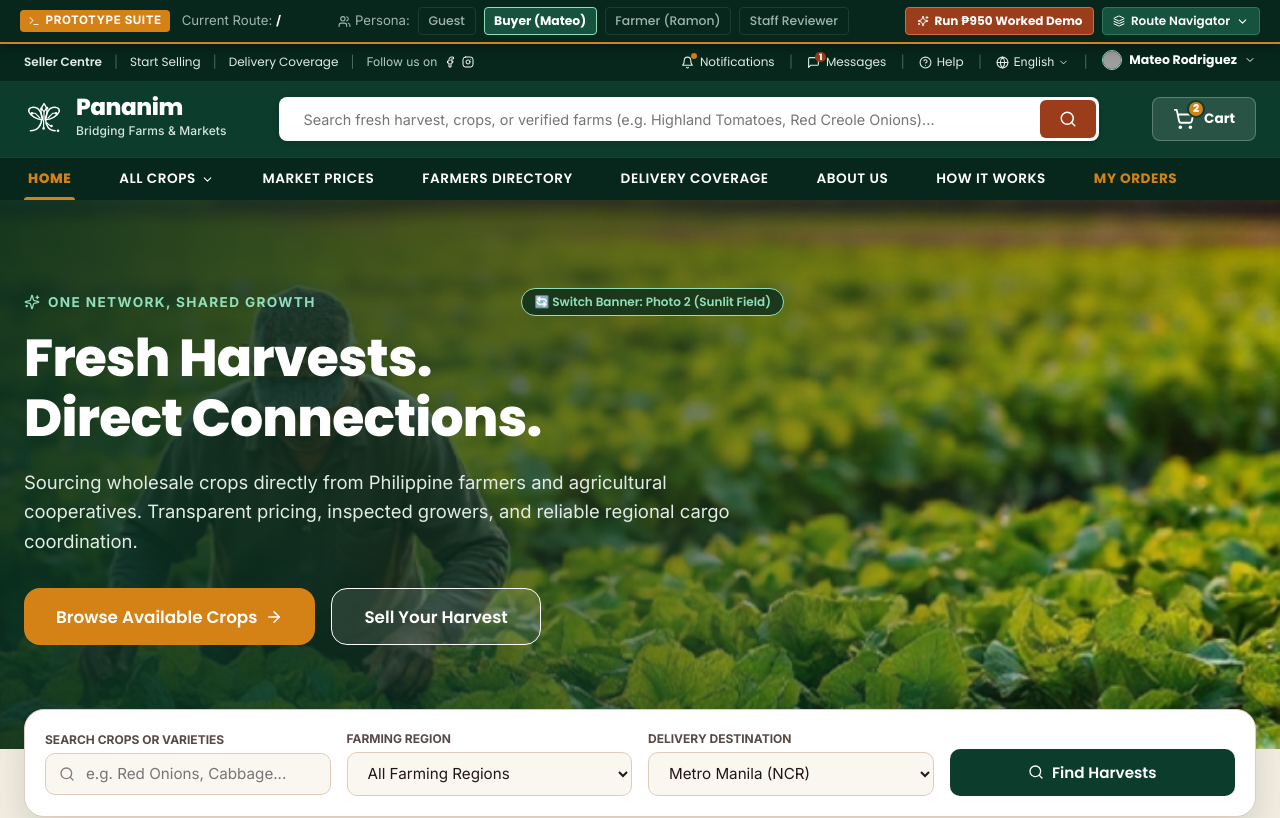
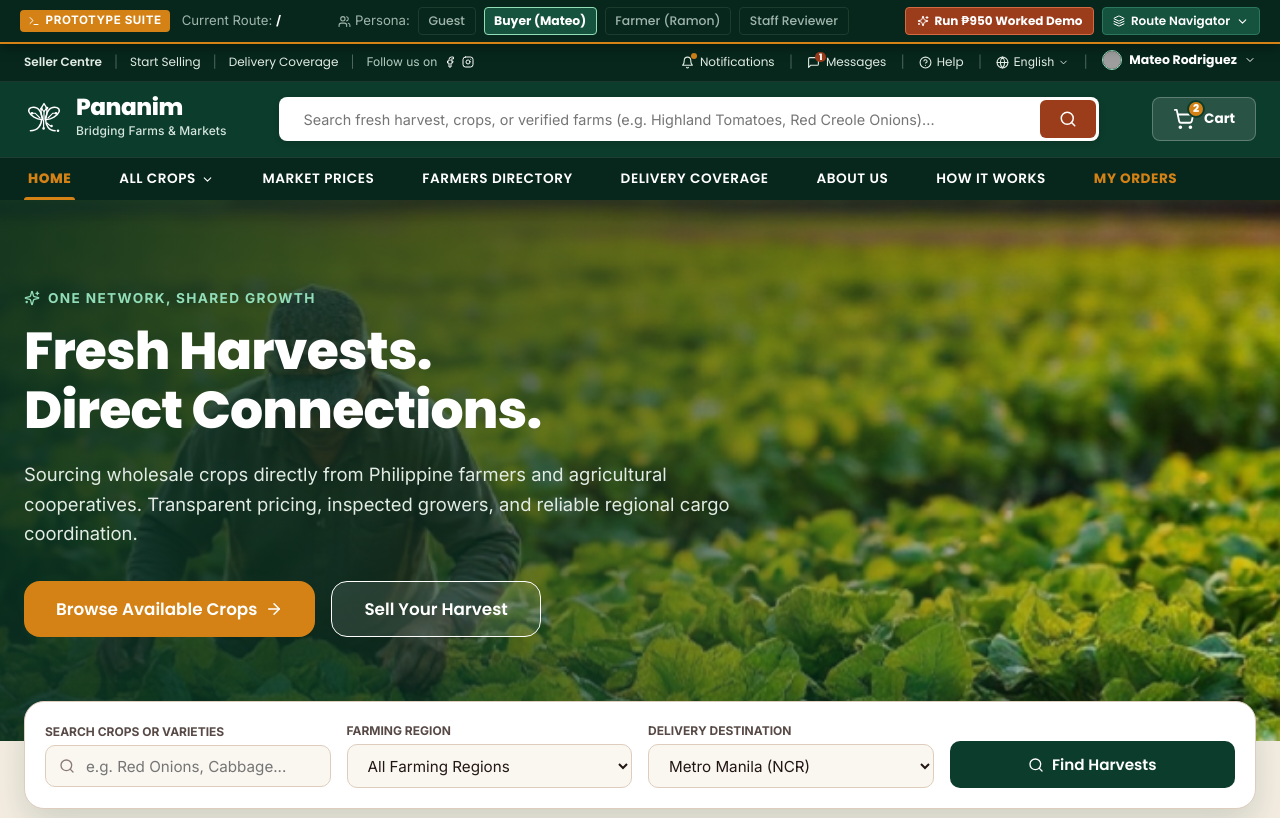
Before and after one commit to mhaithan-lee/pananim, a React (Vite) app: page / in a window 1280 px wide. Shown: the top 818 px of the page. Built offline with nearby package versions, Linux system fonts and the light colour scheme; grey boxes are pictures that could not be loaded.

Commit message:
fix: remove Switch Banner button from hero section

```diff
--- a/src/pages/HomePage.tsx
+++ b/src/pages/HomePage.tsx
@@ -38,7 +38,7 @@ export const HomePage: React.FC<HomePageProps> = ({
   const [searchQuery, setSearchQuery] = useState('');
   const [selectedLocation, setSelectedLocation] = useState('All Locations');
   const [faqOpenIndex, setFaqOpenIndex] = useState<number | null>(null);
-  const [heroPhoto, setHeroPhoto] = useState<'/images/hero-farmer-sunlit.png' | '/images/hero-farmer-basket.png'>('/images/hero-farmer-sunlit.png');
+  const heroPhoto = '/images/hero-farmer-sunlit.png';
   const [selectedReviewPhoto, setSelectedReviewPhoto] = useState<string | null>(null);
 
   const featuredCrops = cropListings.slice(0, 8);
@@ -132,31 +132,8 @@ export const HomePage: React.FC<HomePageProps> = ({
       >
         <div className="container">
           <div className="hero-content">
-            <div style={{ display: 'flex', alignItems: 'center', justifyContent: 'space-between', flexWrap: 'wrap', gap: '0.75rem', marginBottom: '0.75rem' }}>
-              <div className="hero-eyebrow" style={{ margin: 0 }}>
-                <Sparkles size={16} /> ONE NETWORK, SHARED GROWTH
-              </div>
-              <button
-                type="button"
-                onClick={() => setHeroPhoto(prev => prev.includes('sunlit') ? '/images/hero-farmer-basket.png' : '/images/hero-farmer-sunlit.png')}
-                style={{
-                  background: 'rgba(7, 39, 28, 0.75)',
-                  color: '#92DEB9',
-                  border: '1px solid #92DEB9',
-                  borderRadius: '20px',
-                  padding: '0.25rem 0.75rem',
-                  fontSize: '0.75rem',
-                  fontWeight: 600,
-                  cursor: 'pointer',
-                  display: 'inline-flex',
-                  alignItems: 'center',
-                  gap: '0.35rem',
-                  backdropFilter: 'blur(4px)'
-                }}
-                title="Switch between the 2 attached hero banner pictures"
-              >
-                🔄 Switch Banner: {heroPhoto.includes('sunlit') ? 'Photo 2 (Sunlit Field)' : 'Photo 1 (Harvest Basket)'}
-              </button>
+            <div className="hero-eyebrow" style={{ marginBottom: '0.75rem' }}>
+              <Sparkles size={16} /> ONE NETWORK, SHARED GROWTH
             </div>
             <h1 className="hero-title">
               Fresh Harvests.<br />Direct Connections.
```
